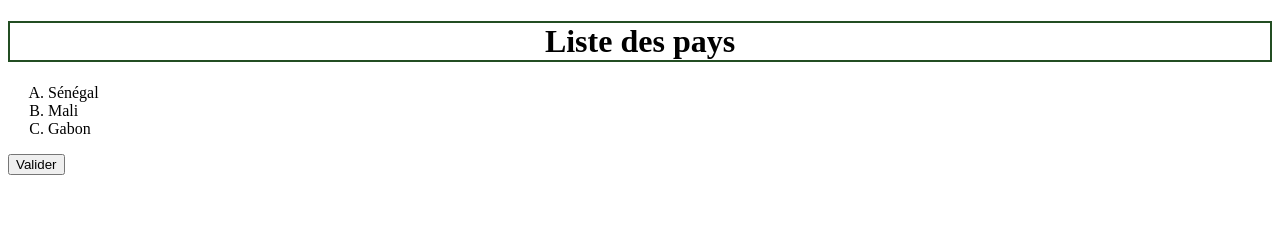
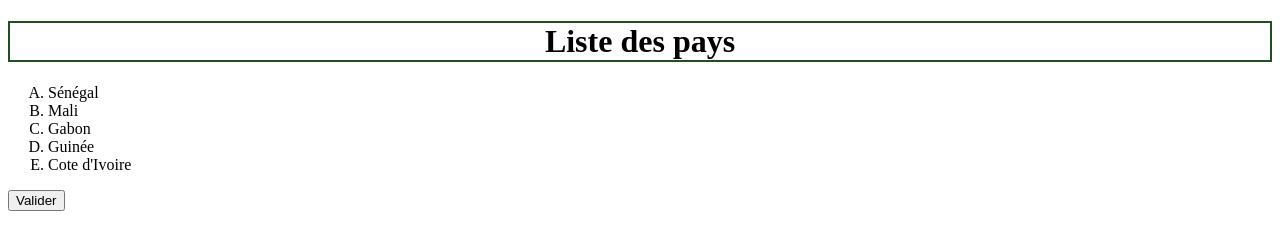
Before and after one commit to abdoulayegaye/cours_git, a plain HTML site: page index.html in a window 1280 px wide. Drawn offline with Linux system fonts and the light colour scheme.

Commit message:
Mon deuxieme commit

```diff
--- a/index.html
+++ b/index.html
@@ -11,6 +11,8 @@
         <li>Sénégal</li>
         <li>Mali</li>
         <li>Gabon</li>
+        <li>Guinée</li>
+        <li>Cote d'Ivoire</li>
     </ol>
     <input type="button" value="Valider" onclick="print()">
     <script src="script.js"></script>
```
